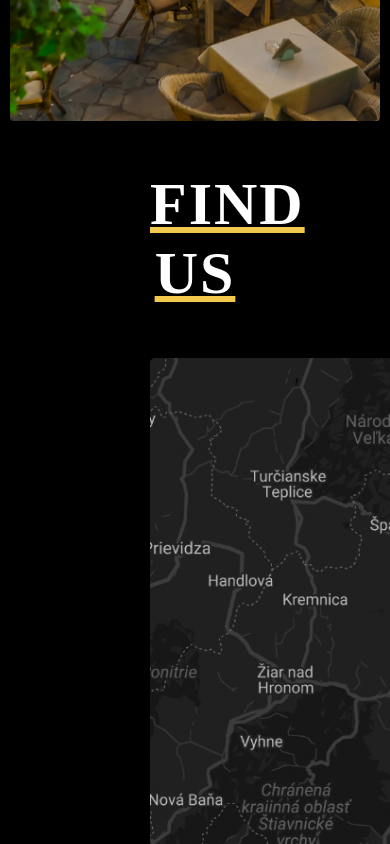
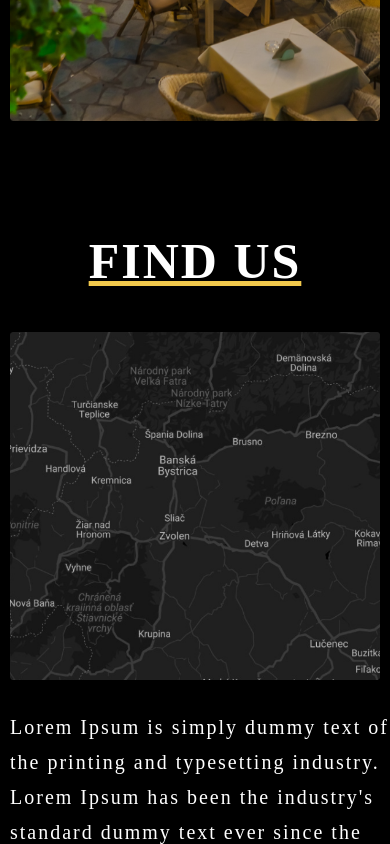
Before and after one commit to Theodore582/pizza-restaurant, a React (Create React App) app: page / in a window 390 px wide. Shown: the part 2160-3004 px from the top of the page. Built offline with nearby package versions, Linux system fonts and the light colour scheme; a web font is replaced by a local one.

Commit message:
added responsiveness

```diff
--- a/src/components/Find Us/Findus.css
+++ b/src/components/Find Us/Findus.css
@@ -34,3 +34,37 @@
 .findus-text h5{
     margin-bottom: 2px;
 }
+
+@media screen and (max-width:640px) {
+    .Findus{
+        width:100vw;
+        display: block;
+        padding: 70px 0px 0px 0px;
+    }
+
+    .Findus h2{
+        font-size: 50px;
+        text-align: center;
+
+    }
+
+    .findus-section{
+        width: 100vw;
+        display:block;
+    }
+
+    .findus-img img{
+        width: 95vw;
+        display: block;
+        margin: auto;
+    }
+
+    .findus-text p{
+        width: 100vw;
+        font-size: 20px;
+        overflow-y: hidden;
+        padding: 10px;
+
+    }
+
+}
```
